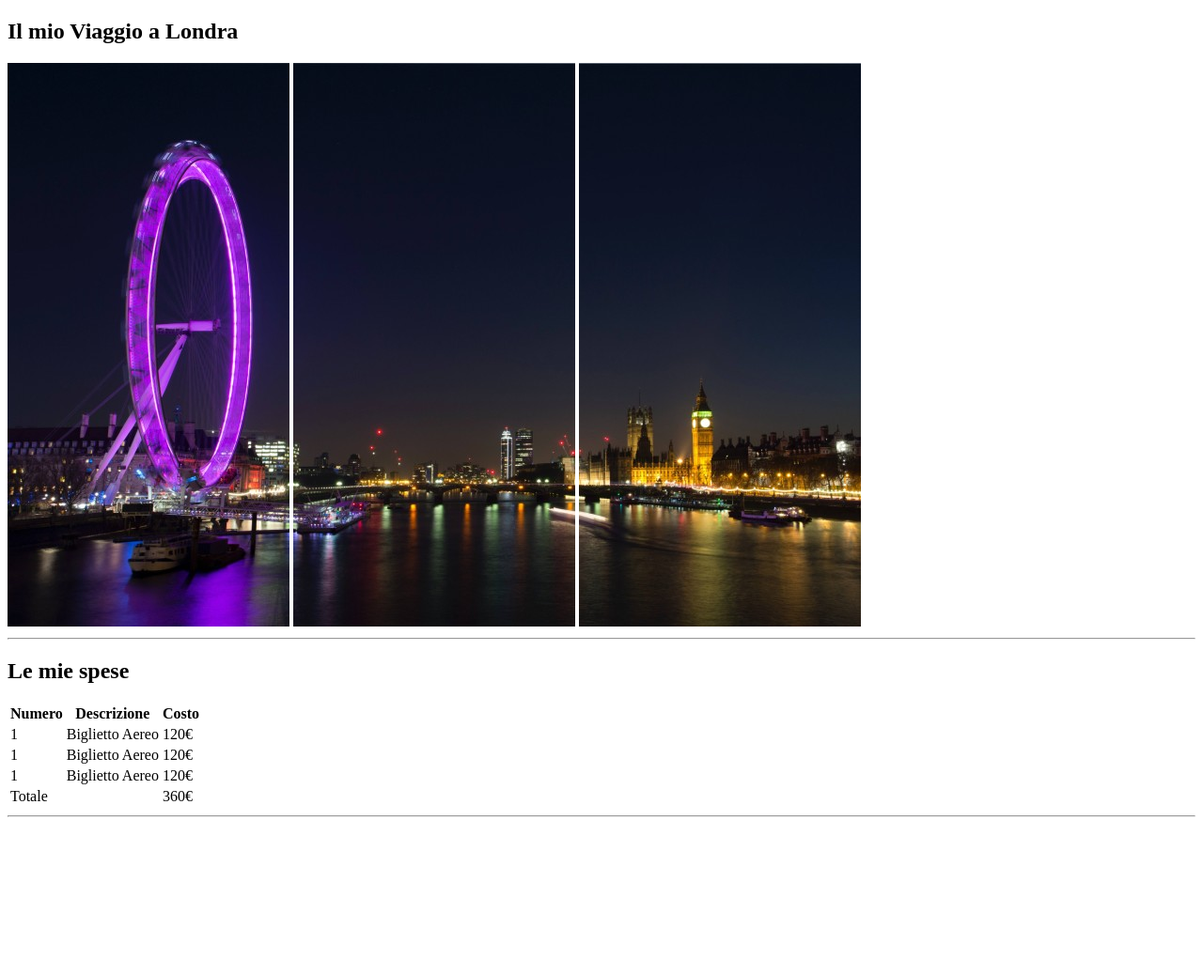
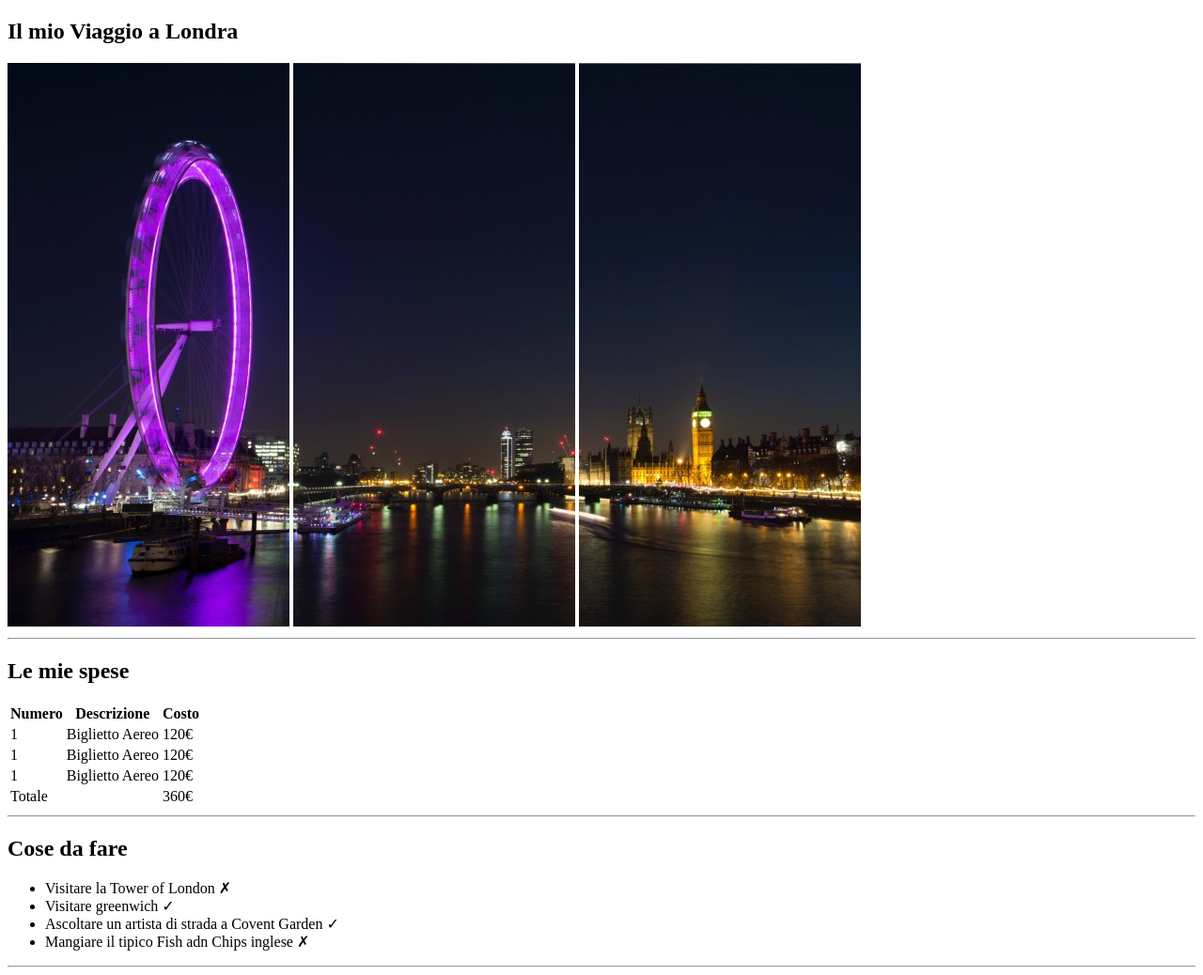
Before and after one commit to Giacomo-Paolini/html-london-trip, a plain HTML site: page index.html in a window 1280 px wide. Shown: the whole page at 94% size. Before the commit the page ends 878 px from the top, so only its background shows below. Drawn offline with Linux system fonts and the light colour scheme.

Commit message:
Terza sezione

```diff
--- a/index.html
+++ b/index.html
@@ -7,6 +7,7 @@
     <title>Viaggio a Londra</title>
 </head>
 <body>
+    <!-- Prima sezione -->
     <section>
         <h1>Il mio Viaggio a Londra</h1>
         <img src="img\pexels-bill-emrich-230794-0.jpg">
@@ -14,6 +15,8 @@
         <img src="img\pexels-bill-emrich-230794-2.jpg">
         <hr>
     </section>
+
+    <!-- Seconda sezione -->
     <section>
         <h2>Le mie spese</h2>
         <table>
@@ -49,5 +52,19 @@
         </table>
         <hr>
     </section>
+
+    <!-- Terza sezione -->
+    <section>
+        <h2>Cose da fare</h2>
+        <ul>
+            <li>Visitare la Tower of London &#10007</li>
+            <li>Visitare greenwich &#10003</li>
+            <li>Ascoltare un artista di strada a Covent Garden &#10003</li>
+            <li>Mangiare il tipico Fish adn Chips inglese &#10007</li>
+        </ul>
+        <hr>
+    </section>
+
+
 </body>
 </html>
```
